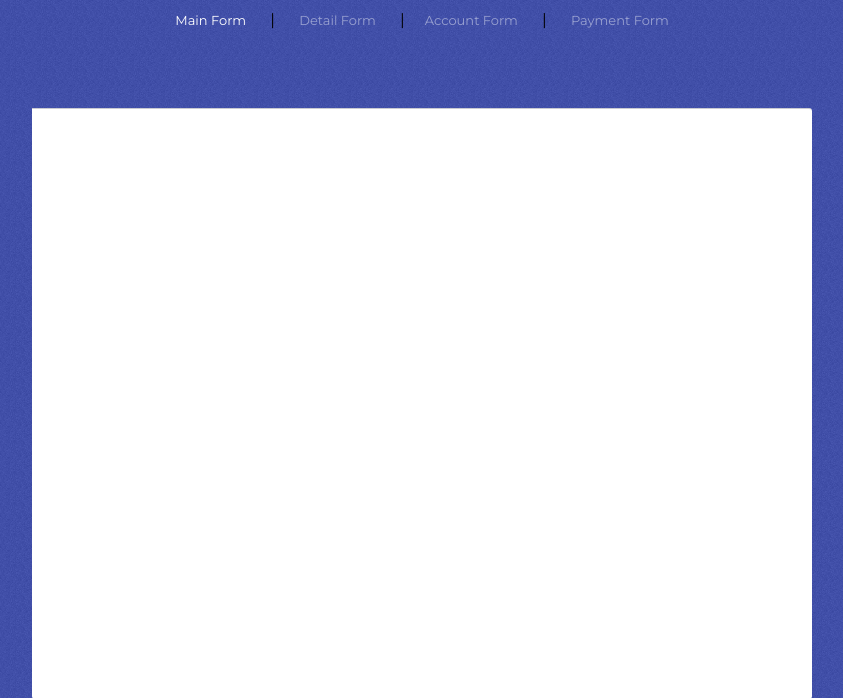
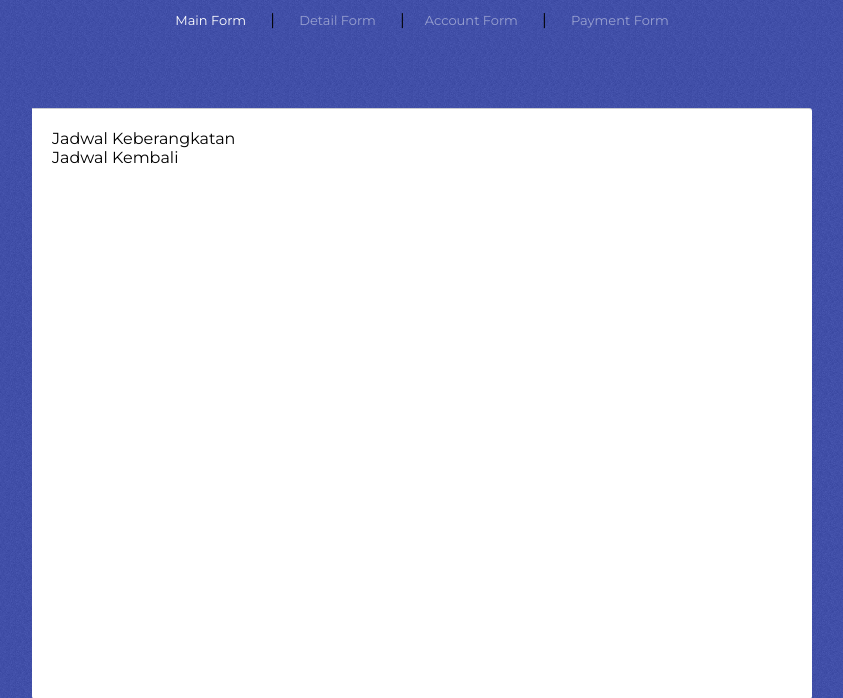
Before and after one commit to aswanesher/simple_ota, a PHP site: page /showmaskapai.php in a window 1280 px wide. Shown: the top 698 px of the page, without its empty margins (218-1061 px from the left). Run offline with PHP 8.4, Linux system fonts and the light colour scheme; tables that the repository leaves empty hold one stand-in row (values such as "Sample post"); data that the repository does not hold is empty; some libraries are stand-ins or nearby versions.

Commit message:
Fligh date and return date

```diff
--- a/showmaskapai.php
+++ b/showmaskapai.php
@@ -19,12 +19,14 @@ $return_date 	= $pecahtgl2[2].$pecahtgl2[1].$pecahtgl2[0];
 		$jsonUrl = file_get_contents($url, False);
 		$json_idr = json_decode($jsonUrl, true);
 		//var_dump($json_idr);
+		echo "Jadwal Keberangkatan<br>";
 		foreach ($json_idr['schedule'] as $myd) {
     		echo $myd[0].",".$myd[1].",".$myd[2].",".$myd[3].",".$myd[4].",".$myd[5].",".$myd[6].",".$myd[7]."<br>";
 		}
-		/*foreach ($json_idr['ret_schedule'] as $myd1) {
+		echo "Jadwal Kembali<br>";
+		foreach ($json_idr['ret_schedule'] as $myd1) {
     		echo $myd1[0].",".$myd1[1].",".$myd1[2].",".$myd1[3].",".$myd1[4].",".$myd1[5].",".$myd1[6].",".$myd1[7]."<br>";
-		}*/
+		}
       ?>
 
     </div>
```
